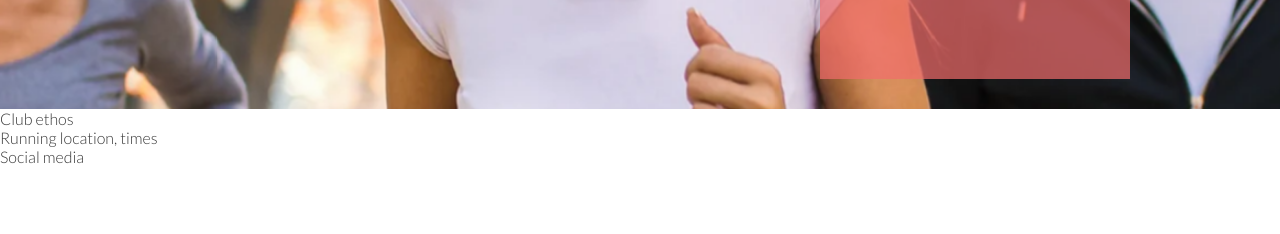
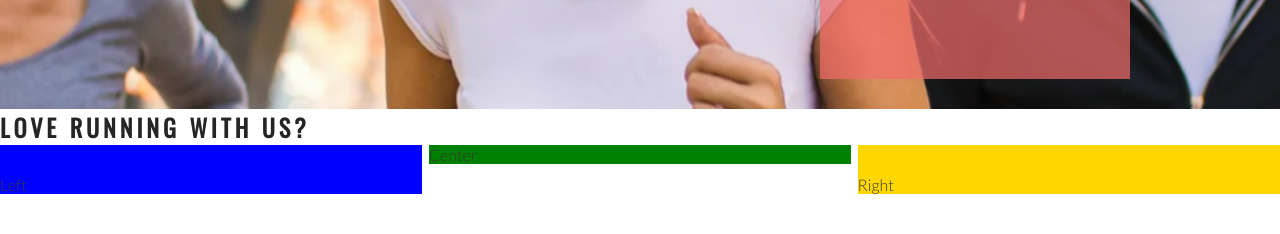
Before and after one commit to Rsoline/love-running-two, a plain HTML site: page index.html in a window 1280 px wide. Shown: the part 566-800 px from the top of the page. Drawn offline with nearby package versions, Linux system fonts and the light colour scheme.

Commit message:
Add club ethos main structure

```diff
--- a/assets/css/style.css
+++ b/assets/css/style.css
@@ -105,3 +105,28 @@ h1, h2 {
     right: 150px;
     position: absolute;
 }
+
+/* club-ethos */
+#club-ethos {
+    height: 600px;
+}
+
+#left-about {
+    padding-top: 30px;
+    width: 33%;
+    float: left;
+    background-color: blue;
+}
+
+#right-about {
+    padding-top: 30px;
+    width: 33%;
+    float: right;
+    background-color: gold;
+}
+
+#center-about {
+    width: 33%;
+    margin: auto;
+    background-color: green;
+}
--- a/index.html
+++ b/index.html
@@ -34,8 +34,12 @@
             <h3>Dublin Docklands and Phoenix Park</h3>
         </div>
     </section>
-    <section>
-        Club ethos
+    <section id="club-ethos">
+        <h1>Love Running with us?</h1>
+        <div id="left-about">Left</div>
+        <div id="right-about">Right</div>
+        <div id="center-about">Center</div>
+
     </section>
     <section>
         Running location, times
```
